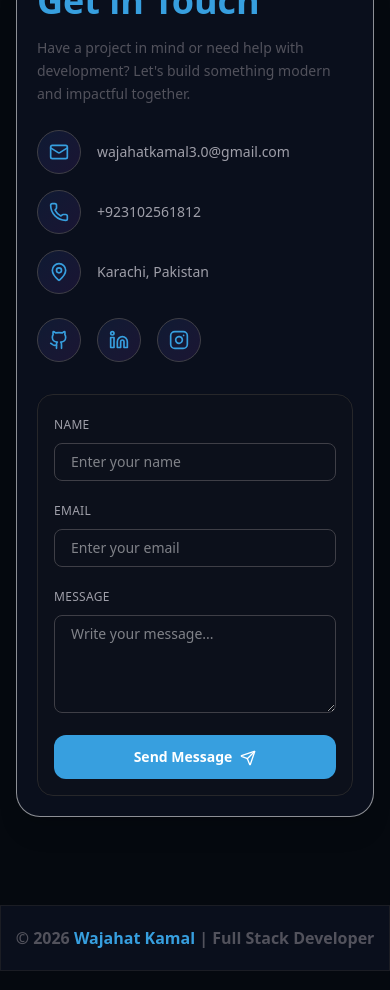
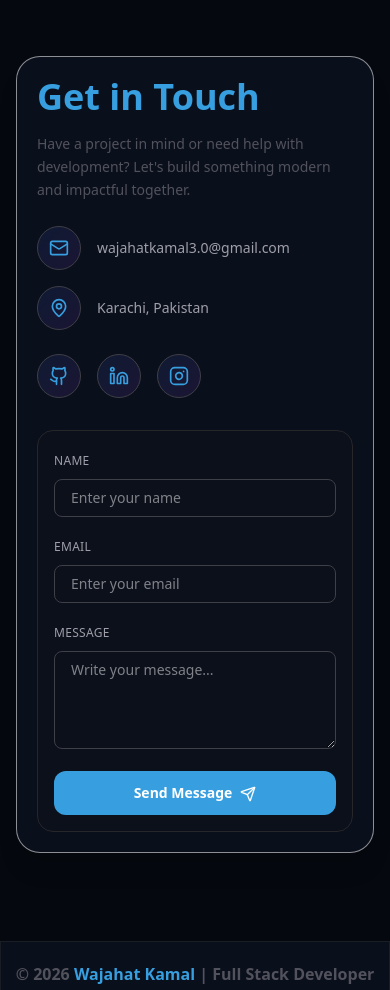
Before and after one commit to wajahat-kamal/Dev-Portfolio, a React (Vite) app: page / in a window 390 px wide. Shown: the part 3000-3990 px from the top of the page. Built offline with nearby package versions, Linux system fonts and the light colour scheme.

Commit message:
Update ContactSection and ProjectCard: remove phone number from contact details and adjust ProjectCard height for better layout consistency.

```diff
--- a/src/components/ContactSection.jsx
+++ b/src/components/ContactSection.jsx
@@ -9,7 +9,6 @@ import {
   Linkedin,
   InstagramIcon,
   MapPin,
-  Phone,
   Mail,
 } from "lucide-react";
 import axios from "axios";
@@ -146,7 +145,6 @@ export const ContactSection = () => {
           >
             {[
               { icon: Mail, text: "wajahatkamal3.0@gmail.com" },
-              { icon: Phone, text: "+923102561812" },
               { icon: MapPin, text: "Karachi, Pakistan" },
             ].map(({ icon: Icon, text }, i) => (
               <motion.li
--- a/src/components/ProjectCard.jsx
+++ b/src/components/ProjectCard.jsx
@@ -24,7 +24,7 @@ const ProjectCard = ({ project, index }) => {
       className="group bg-[#0A0F1C] border border-white/10 rounded-xl overflow-hidden shadow-md hover:shadow-blue-500/20 hover:border-white/20 transition-colors duration-400 w-full md:w-[45%]"
     >
       {/* Image */}
-      <div className="relative w-full h-32 sm:h-56 overflow-hidden">
+      <div className="relative w-full h-38 sm:h-56 overflow-hidden">
         {project.image ? (
           <img
             src={project.image}
```
